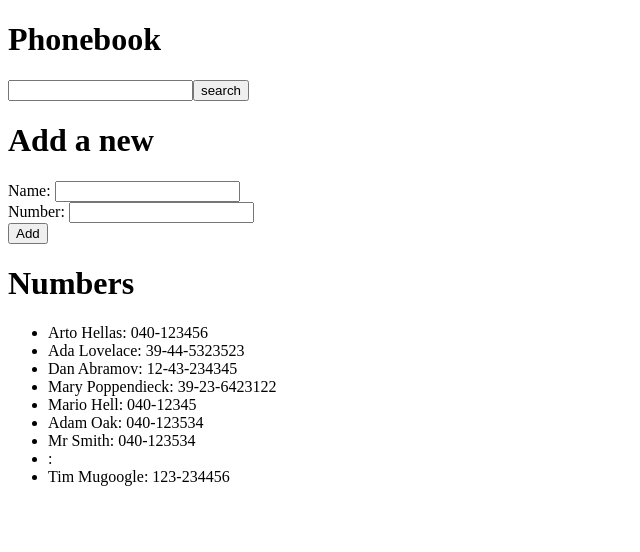
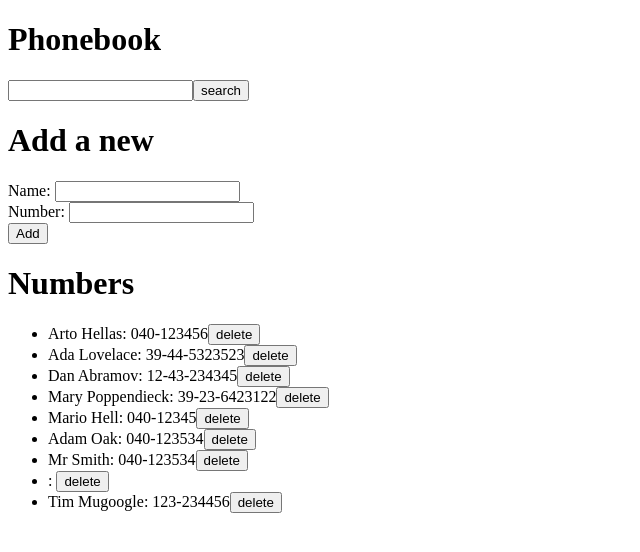
Before and after one commit to L-U-C-I-F-E-R/Course-from-fullstackopen.com, a React (Create React App) app in the folder course/: page / in a window 1280 px wide. Shown: the top 552 px of the page, without its empty margins (0-640 px from the left). Built offline with nearby package versions, Linux system fonts and the light colour scheme; data requests are answered from the project's data file.

Commit message:
Deleting name but id mix with it

```diff
--- a/course/src/App.js
+++ b/course/src/App.js
@@ -17,6 +17,7 @@ const App = () => {
         .then(respon => {
           setPersons(respon)
         })
+    console.log('reacting')
     }
 
     useEffect(hook, [])
@@ -96,10 +97,35 @@ const App = () => {
 
     }
 
+    const DeleteName = (id) => {
+        console.log(id)
+        servService
+            .httpdelete(id)
+            .then(() => hook())
+        // filterName(id)
+    }
+
+    // const filterName = (id) => {
+    //     const note = persons.find(n => n.id === id + 1)
+    //     const newObject = {...note, id: 8}
+    //     axios
+    //         .put(`http://localhost:3001/persons/9`, newObject )
+    //         .then(() => {hook()
+    //             console.log(`curent id: ${persons[8].id}`)})
+
+    // }
+
     const showName = () => {
         if (search === '') {
             return <ul>
-            {persons.map(person => <li key={person.name}>{person.name}: {person.number}</li>)}
+            {persons.map(person => <li key={person.id}>{person.name}: {person.number}
+            <button onClick={() => {DeleteName(person.id)}}>delete</button>
+            </li>)}
+             {/* look also funny */}
+            {/* {persons.map(person => <div>
+            <li key={person.name}>{person.name}: {person.number}</li>
+            <button onClick={DeleteName}>delete</button>
+            </div>)} */}
             </ul>
             }
         }
@@ -125,7 +151,9 @@ return(
             </div>
         </form>
         <h1>Numbers</h1>
-        {showName()}
+
+         {showName()}
+
         {searchName()}
 
 
--- a/course/src/services/notes.js
+++ b/course/src/services/notes.js
@@ -11,7 +11,15 @@ const create = (object) => {
     const request = axios.post(baseUrl, object)
     return request.then(responce => responce.data)
 }
+
+const httpdelete = (id) =>{
+    const request = axios.delete(`${baseUrl}/${id}`)
+    return request.then(responce => responce.data)
+}
+
+
 export default {
     getAll,
-    create
+    create,
+    httpdelete
 }
```
